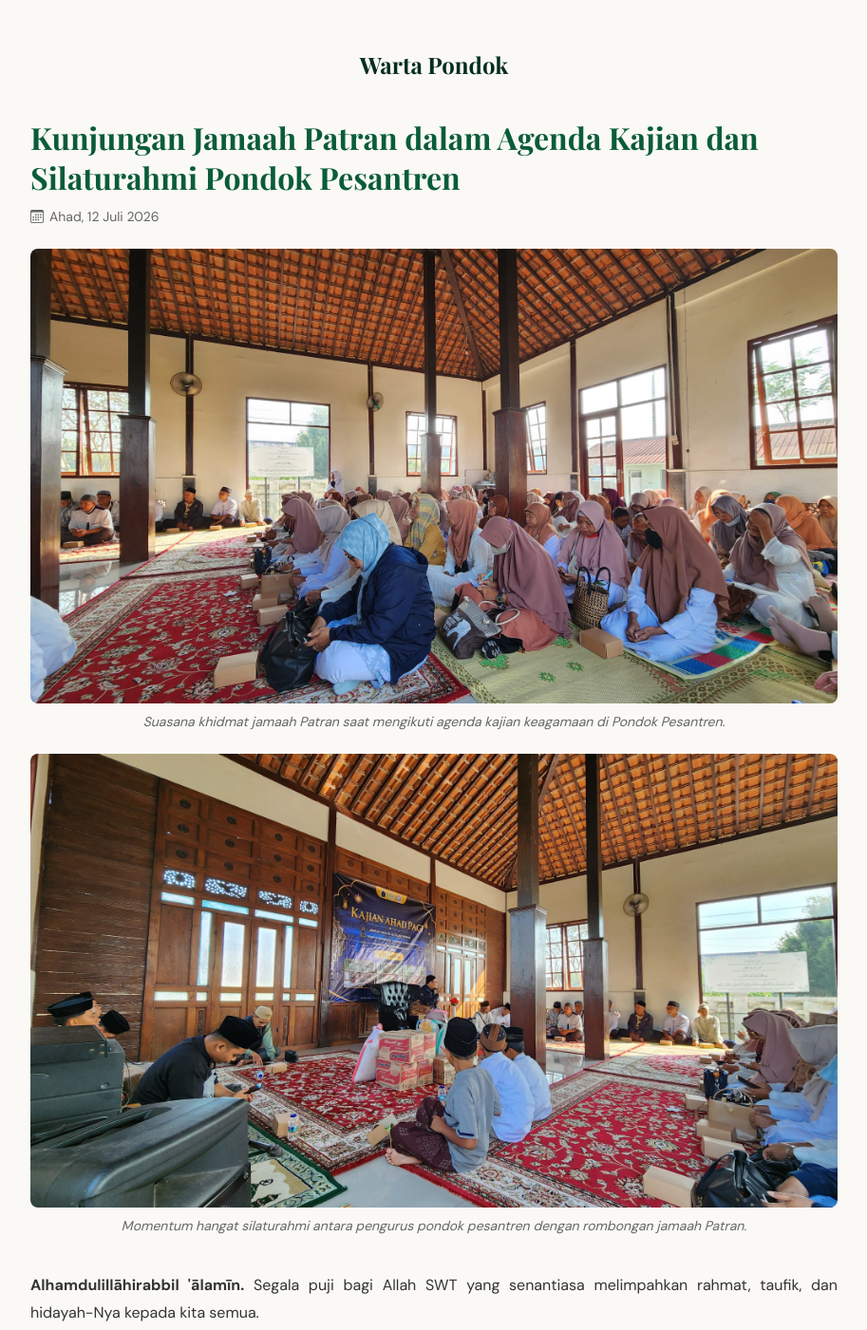
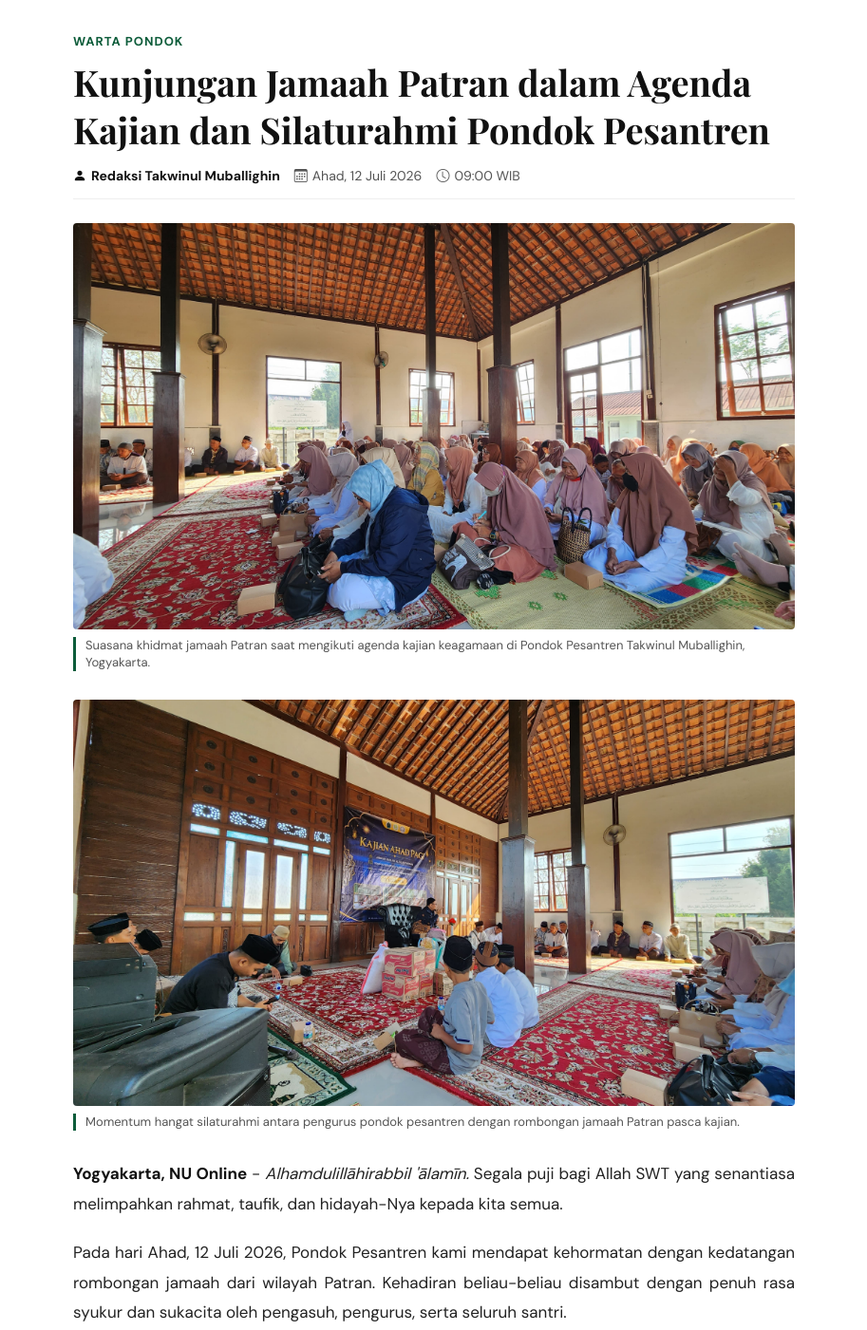
Before and after one commit to Nurapadye/takwinul-muballighin., a plain HTML site: page index.html in a window 1280 px wide. Shown: the part 1120-2521 px from the top of the page at 95% size, without its empty margins (183-1096 px from the left). Drawn offline with nearby package versions, Linux system fonts and the light colour scheme.

Commit message:
Update index.html

```diff
--- a/index.html
+++ b/index.html
@@ -5,8 +5,7 @@
     <meta name="viewport" content="width=device-width, initial-scale=1.0">
     <title>Takwinul Muballighin | YAIFY Yogyakarta</title>
 
-    <link href="https://fonts.googleapis.com/css2?family=Playfair+Display:wght@700;900&family=DM+Sans:wght@400;700&display=swap" rel="stylesheet">
-
+    <link href="https://fonts.googleapis.com/css2?family=Playfair+Display:wght@700;900&family=DM+Sans:wght@400;700&family=Noto+Naskh+Arabic:wght@700&display=swap" rel="stylesheet">
     <link rel="stylesheet" href="https://cdn.jsdelivr.net/npm/bootstrap-icons@1.11.3/font/bootstrap-icons.min.css">
 
     <style>
@@ -16,6 +15,10 @@
             --gold: #c9a227;
             --cream: #faf9f5;
             --white: #ffffff;
+            --nu-green: #0d5c3a;
+            --nu-dark: #111111;
+            --nu-gray: #555555;
+            --nu-light-gray: #eeeeee;
         }
 
         * { margin: 0; padding: 0; box-sizing: border-box; }
@@ -31,11 +34,9 @@
         }
 
         .nav-brand img { height: 50px; width: auto; position: relative; z-index: 10002; }
-
         .nav-links { display: flex; list-style: none; align-items: center; gap: 20px; }
         .nav-links a { color: white; text-decoration: none; font-weight: 700; font-size: 13px; text-transform: uppercase; transition: 0.3s; }
         .nav-links a:hover { color: var(--gold); }
-
         .btn-wa { background: #16a34a; padding: 10px 18px; border-radius: 8px; display: flex; align-items: center; gap: 8px; color: white !important; }
 
         /* Mobile Toggle */
@@ -58,24 +59,39 @@
         .text-content { line-height: 1.8; color: #444; text-align: justify; font-size: 16px; }
         .drop-cap::first-letter { font-size: 65px; float: left; margin-right: 12px; color: var(--green-deep); font-family: 'Playfair Display'; font-weight: 900; line-height: 0.8; }
 
-        /* --- WARTA (DESAIN LINIER TANPA KARTU) --- */
-        .warta-meta { font-size: 14px; color: #666; margin-bottom: 25px; display: flex; align-items: center; gap: 6px; }
-        .warta-body p { margin-bottom: 18px; line-height: 1.8; text-align: justify; color: #333; font-size: 16px; }
-        .hadits-box { background: var(--cream); padding: 20px; border-radius: 8px; border-left: 3px solid var(--gold); margin: 25px 0; text-align: center; }
-        .hadits-arabic { font-family: 'Traditional Arabic', serif; font-size: 24px; font-weight: bold; margin-bottom: 10px; direction: rtl; }
-        .hadits-translation { font-style: italic; font-size: 15px; color: #555; }
+        /* --- WARTA STYLE NU ONLINE --- */
+        .warta-section { background: #ffffff; padding: 60px 0; }
+        .nu-container { max-width: 800px; margin: 0 auto; padding: 0 20px; }
+        .nu-category { font-size: 13px; text-transform: uppercase; font-weight: 700; color: var(--nu-green); letter-spacing: 1px; margin-bottom: 10px; display: inline-block; }
+        .nu-title { font-family: 'Playfair Display', serif; font-size: clamp(26px, 4vw, 38px); color: var(--nu-dark); font-weight: 700; line-height: 1.3; margin-bottom: 15px; text-align: left; }
+
+        .nu-meta { display: flex; align-items: center; flex-wrap: wrap; gap: 15px; font-size: 14px; color: var(--nu-gray); border-bottom: 1px solid var(--nu-light-gray); padding-bottom: 15px; margin-bottom: 25px; }
+        .nu-meta span { display: flex; align-items: center; gap: 5px; }
+        .nu-meta .author { color: var(--nu-dark); font-weight: 700; }
+
+        .nu-img-container { margin-bottom: 30px; }
+        .nu-img-container img { width: 100%; height: auto; border-radius: 4px; display: block; }
+        .nu-caption { font-size: 13px; color: var(--nu-gray); margin-top: 8px; text-align: left; line-height: 1.4; border-left: 3px solid var(--nu-green); padding-left: 10px; }
+
+        .nu-body { font-size: 17px; line-height: 1.85; color: #222222; text-align: justify; }
+        .nu-body p { margin-bottom: 20px; }
+        .nu-body strong { color: var(--nu-dark); }
+
+        /* NU Online Styled Blockquote / Hadits */
+        .nu-hadits-box { background: #f9f9f9; border-top: 2px solid var(--nu-green); border-bottom: 2px solid var(--nu-green); padding: 25px; margin: 30px 0; border-radius: 2px; }
+        .nu-hadits-arabic { font-family: 'Noto Naskh Arabic', serif; font-size: 24px; line-height: 2.2; text-align: right; color: var(--nu-dark); margin-bottom: 15px; direction: rtl; }
+        .nu-hadits-translation { font-family: 'DM Sans', sans-serif; font-style: italic; font-size: 15px; color: #444; line-height: 1.6; text-align: left; }
 
         /* --- MAPS --- */
         .maps-container { margin-top: 30px; border-radius: 20px; overflow: hidden; border: 1px solid #ddd; height: 350px; }
         .btn-maps-full { display: block; width: 100%; background: var(--green-mid); color: white; text-align: center; padding: 15px; margin-top: 15px; border-radius: 12px; text-decoration: none; font-weight: 700; }
 
-        /* --- FOOTER & SOSMED --- */
+        /* --- FOOTER --- */
         footer { background: var(--green-deep); color: white; padding: 50px 20px; text-align: center; }
         .social-links { display: flex; justify-content: center; gap: 25px; margin: 20px 0; }
         .social-links a { color: white; font-size: 28px; transition: 0.3s; text-decoration: none; }
         .social-links a:hover { color: var(--gold); transform: translateY(-3px); display: inline-block; }
 
-        /* --- MOBILE RESPONSIVE --- */
         @media (max-width: 768px) {
             .menu-icon { display: block; }
             .nav-links {
@@ -84,10 +100,10 @@
                 transition: 0.5s cubic-bezier(0.4, 0, 0.2, 1); z-index: 10001;
             }
             #menu-cb:checked ~ .nav-links { right: 0; }
-
             .nav-links li { margin: 15px 0; }
             .nav-links a { font-size: 22px; }
             .section-padding { padding: 60px 5%; }
+            .nu-body { font-size: 16px; }
         }
     </style>
 </head>
@@ -121,61 +137,61 @@
         <div class="text-content">
             <p class="drop-cap">Pondok Pesantren <strong>Takwinul Muballighin</strong> berdiri atas dasar keprihatinan terhadap dunia dakwah Islam. Semangat umat Islam untuk mempelajari, mengamalkan, dan memperjuangkan nilai-nilai Islam semakin meningkat, namun jumlah da’i/muballigh yang tersedia tidak seimbang dengan kebutuhan dakwah.</p>
             <p>Banyaknya pembangunan masjid, musholla, Islamic Center, serta maraknya majelis taklim dan forum kajian agama belum diimbangi dengan ketersediaan khotib dan penceramah yang berkualitas.</p>
-            <p>Melihat kondisi tersebut, diperlukan lembaga pengkaderan da’i yang serius dan profesional. Jika selama ini para muballigh muncul secara alami, kini perlu disiapkan da’i-da’i profesional melalui proses pendidikan dan pembinaan yang terarah. Atas dasar inilah Yayasan Amal Ihsan Fisabilillah Yogyakarta (YAIFY) mendirikan Pondok Pesantren Takwinul Muballighin sebagai pusat pengkaderan muballigh yang siap berkiprah di tengah masyarakat.</p>
+            <p>Melihat kondisi tersebut, diperlukan lembaga pengkaderan da’i yang serius and profesional. Jika selama ini para muballigh muncul secara alami, kini perlu disiapkan da’i-da’i profesional melalui proses pendidikan dan pembinaan yang terarah. Atas dasar inilah Yayasan Amal Ihsan Fisabilillah Yogyakarta (YAIFY) mendirikan Pondok Pesantren Takwinul Muballighin sebagai pusat pengkaderan muballigh yang siap berkiprah di tengah masyarakat.</p>
         </div>
     </section>
 
-    <section class="section-padding" id="warta">
-        <h2 style="font-family:'Playfair Display',serif;color:var(--green-deep);text-align:center;margin-bottom:40px;">
-            Warta Pondok
-        </h2>
+    <section class="warta-section" id="warta">
+        <div class="nu-container">
 
-        <article style="max-width:850px;margin:auto;">
-            <h3 style="font-family:'Playfair Display',serif;color:var(--green-mid);font-size:32px;line-height:1.3;margin-bottom:12px;">
-                Kunjungan Jamaah Patran dalam Agenda Kajian dan Silaturahmi Pondok Pesantren
-            </h3>
+            <span class="nu-category">Warta Pondok</span>
 
-            <div class="warta-meta">
-                <i class="bi bi-calendar3"></i> Ahad, 12 Juli 2026
+            <h2 class="nu-title">Kunjungan Jamaah Patran dalam Agenda Kajian dan Silaturahmi Pondok Pesantren</h2>
+
+            <div class="nu-meta">
+                <span class="author"><i class="bi bi-person-fill"></i> Redaksi Takwinul Muballighin</span>
+                <span><i class="bi bi-calendar3"></i> Ahad, 12 Juli 2026</span>
+                <span><i class="bi bi-clock"></i> 09:00 WIB</span>
             </div>
 
-            <div style="margin-bottom:25px;">
-                <img src="IA.jpg" alt="Kajian Jamaah Patran" style="width:100%;border-radius:8px;display:block;">
-                <p style="text-align:center;font-style:italic;color:#666;margin-top:10px;font-size:14px;">
-                    Suasana khidmat jamaah Patran saat mengikuti agenda kajian keagamaan di Pondok Pesantren.
-                </p>
+            <div class="nu-img-container">
+                <img src="IA.jpg" alt="Kajian Jamaah Patran">
+                <div class="nu-caption">
+                    Suasana khidmat jamaah Patran saat mengikuti agenda kajian keagamaan di Pondok Pesantren Takwinul Muballighin, Yogyakarta.
+                </div>
             </div>
 
-            <div style="margin-bottom:40px;">
-                <img src="IB.jpg" alt="Silaturahmi Jamaah Patran" style="width:100%;border-radius:8px;display:block;">
-                <p style="text-align:center;font-style:italic;color:#666;margin-top:10px;font-size:14px;">
-                    Momentum hangat silaturahmi antara pengurus pondok pesantren dengan rombongan jamaah Patran.
-                </p>
+            <div class="nu-img-container">
+                <img src="IB.jpg" alt="Silaturahmi Jamaah Patran">
+                <div class="nu-caption">
+                    Momentum hangat silaturahmi antara pengurus pondok pesantren dengan rombongan jamaah Patran pasca kajian.
+                </div>
             </div>
 
-            <div class="warta-body">
-                <p><strong>Alhamdulillāhirabbil 'ālamīn.</strong> Segala puji bagi Allah SWT yang senantiasa melimpahkan rahmat, taufik, dan hidayah-Nya kepada kita semua.</p>
+            <div class="nu-body">
+                <p><strong>Yogyakarta, NU Online</strong> - <em>Alhamdulillāhirabbil 'ālamīn.</em> Segala puji bagi Allah SWT yang senantiasa melimpahkan rahmat, taufik, dan hidayah-Nya kepada kita semua.</p>
 
                 <p>Pada hari Ahad, 12 Juli 2026, Pondok Pesantren kami mendapat kehormatan dengan kedatangan rombongan jamaah dari wilayah Patran. Kehadiran beliau-beliau disambut dengan penuh rasa syukur dan sukacita oleh pengasuh, pengurus, serta seluruh santri.</p>
 
-                <p>Kunjungan ini memiliki tujuan yang mulia, yaitu mengikuti kajian keagamaan yang rutin diselenggarakan di pondok pesantren. Semangat thalabul 'ilmi (menuntut ilmu) yang ditunjukkan para jamaah menjadi motivasi dan teladan bagi seluruh keluarga besar pondok untuk terus mencintai ilmu agama.</p>
+                <p>Kunjungan ini memiliki tujuan yang mulia, yaitu mengikuti kajian keagamaan yang rutin diselenggarakan di pondok pesantren. Semangat <em>thalabul 'ilmi</em> (menuntut ilmu) yang ditunjukkan para jamaah menjadi motivasi dan teladan bagi seluruh keluarga besar pondok untuk terus mencintai ilmu agama.</p>
 
                 <p>Selain mengikuti kajian, pertemuan ini juga menjadi momentum yang berharga untuk mempererat tali silaturahmi (ukhuwah Islamiyah) antara pondok pesantren dan masyarakat. Suasana penuh kehangatan, kebersamaan, dan saling berbagi nasihat semakin memperkuat hubungan yang telah terjalin.</p>
 
-                <div class="hadits-box">
-                    <div class="hadits-arabic">
-                        «مَنْ سَلَكَ طَرِيقًا يَلْتَمِسُ فِيهِ عِلْمًا سَهَّلَ static اللهُ لَهُ بِهِ طَرِيقًا إِلَى الْجَنَّةِ»
+                <div class="nu-hadits-box">
+                    <div class="nu-hadits-arabic">
+                        «مَنْ سَلَكَ طَرِيقًا يَلْتَمِسُ فِيهِ عِلْمًا سَهَّلَ اللهُ لَهُ بِهِ طَرِيقًا إِلَى الْجَنَّةِ»
                     </div>
-                    <div class="hadits-translation">
+                    <div class="nu-hadits-translation">
                         "Barang siapa menempuh suatu jalan untuk mencari ilmu, maka Allah akan memudahkan baginya jalan menuju surga." (HR. Muslim)
                     </div>
                 </div>
 
                 <p>Semoga ilmu yang telah dipelajari bersama menjadi ilmu yang bermanfaat, menambah keimanan, serta diamalkan dalam kehidupan sehari-hari.</p>
 
-                <p><em>Jazakumullāhu khairan katsīrā.</em></p>
+                <p><em>Jazakumullāhu khairan katsīrā.</em> Sampai jumpa pada agenda kajian Pondok Pesantren berikutnya.</p>
             </div>
-        </article>
+
+        </div>
     </section>
 
     <section class="section-padding" id="kontak">
```
